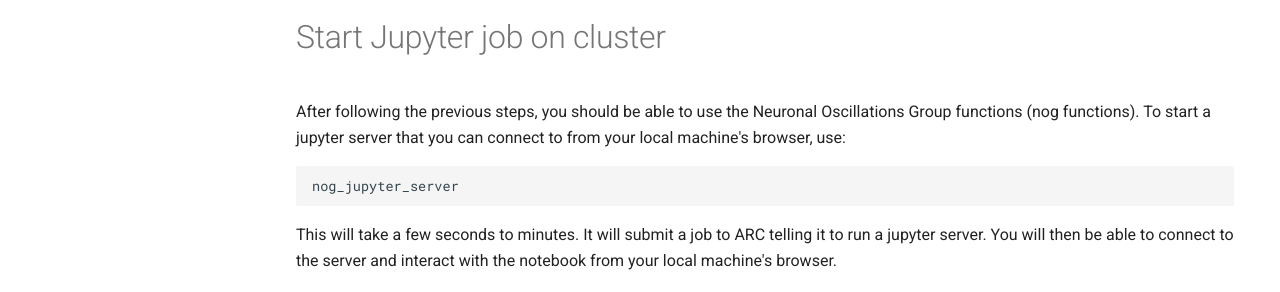
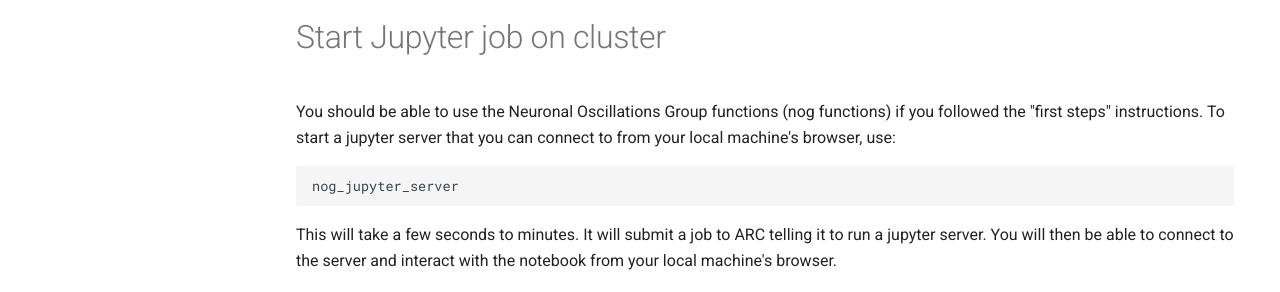
Before and after one commit to Neuronal-Oscillations/group-handbook, an MkDocs documentation site: the page built from docs/data_storage_and_processing/setup_MNE_FLUX_jupyter.md, in a window 1280 px wide and 1309 px high. Shown: the part 431-723 px from the top of the window. Built offline with MkDocs 1.6.1 and Material for MkDocs 9.7.7, drawn with Linux system fonts in a browser that asks for light colours.

Commit message:
Update setup_MNE_FLUX_jupyter.md

````diff
--- a/docs/data_storage_and_processing/setup_MNE_FLUX_jupyter.md
+++ b/docs/data_storage_and_processing/setup_MNE_FLUX_jupyter.md
@@ -12,7 +12,7 @@
 
 # Start Jupyter job on cluster
 
-After following the previous steps, you should be able to use the Neuronal Oscillations Group functions (nog functions). To start a jupyter server that you can connect to from your local machine's browser, use:
+You should be able to use the Neuronal Oscillations Group functions (nog functions) if you followed the "first steps" instructions. To start a jupyter server that you can connect to from your local machine's browser, use:
 
 ```bash
 nog_jupyter_server
````
